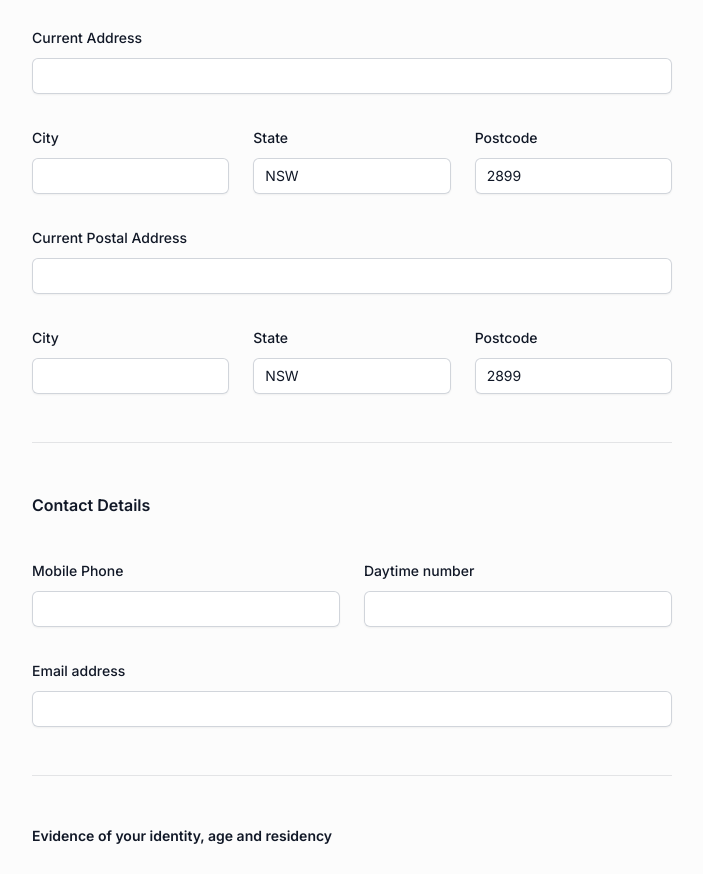
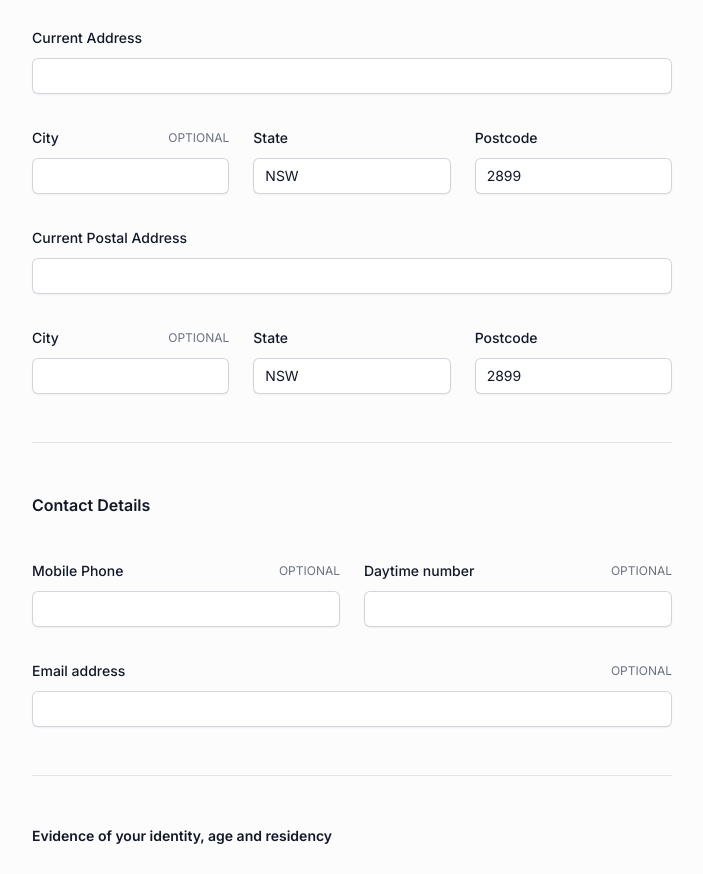
Before and after one commit to bawpcwpn/ni-election-form, a Next.js app: page / in a window 1280 px wide. Shown: the part 1120-1994 px from the top of the page, without its empty margins (288-991 px from the left). Built offline with nearby package versions, Linux system fonts and the light colour scheme.

Commit message:
Field forms

```diff
--- a/app/page.tsx
+++ b/app/page.tsx
@@ -31,7 +31,12 @@ interface ElectionFormInputs {
 }
 
 export default function Home() {
-    const { register, handleSubmit, watch } = useForm<ElectionFormInputs>({
+    const {
+        register,
+        handleSubmit,
+        watch,
+        formState: { errors },
+    } = useForm<ElectionFormInputs>({
         defaultValues: {
             current_state: 'NSW',
             current_postcode: 2899,
@@ -80,12 +85,14 @@ export default function Home() {
                                                 label="I want to vote in-person by pre-poll or at the polling booth on election day"
                                                 {...register('voting_method', { required: true })}
                                                 value="in_person"
+                                                required
                                             />
                                             <RadioInput
                                                 id="online"
                                                 label="I want to vote online (current email address must be provided)"
                                                 {...register('voting_method', { required: true })}
                                                 value="online"
+                                                required
                                             />
                                         </fieldset>
                                     </div>
@@ -105,40 +112,48 @@ export default function Home() {
                                                     label="Mr"
                                                     {...register('title', { required: true })}
                                                     value="Mr"
+                                                    required
                                                 />
                                                 <RadioInput
                                                     id="mrs"
                                                     label="Mrs"
                                                     {...register('title', { required: true })}
                                                     value="Mrs"
+                                                    required
                                                 />
                                                 <RadioInput
                                                     id="ms"
                                                     label="Ms"
                                                     {...register('title', { required: true })}
                                                     value="Ms"
+                                                    required
                                                 />
                                                 <RadioInput
                                                     id="miss"
                                                     label="Miss"
                                                     {...register('title', { required: true })}
                                                     value="Miss"
+                                                    required
                                                 />
                                                 <RadioInput
                                                     id="dr"
                                                     label="Dr"
                                                     {...register('title', { required: true })}
                                                     value="Dr"
+                                                    required
                                                 />
                                                 <RadioInput
                                                     id="other"
                                                     label="Other"
                                                     {...register('title', { required: true })}
                                                     value="Other"
+                                                    required
                                                 />
                                                 <TextInput
                                                     placeholder="Other"
                                                     id="title_other"
+                                                    required={fields.title === 'Other'}
+                                                    errors={errors.title_other}
                                                     {...register('title_other', { required: fields.title === 'Other' })}
                                                 />
                                             </div>
@@ -150,6 +165,8 @@ export default function Home() {
                                         autoComplete="given-name"
                                         {...register('current_given_name')}
                                         className="sm:col-span-3"
+                                        required
+                                        errors={errors.current_given_name}
                                     />
                                     <TextInput
                                         id="family_name"
@@ -157,6 +174,8 @@ export default function Home() {
                                         autoComplete="family-name"
                                         {...register('current_family_name')}
                                         className="sm:col-span-3"
+                                        required
+                                        errors={errors.current_family_name}
                                     />
 
                                     <TextInput
@@ -164,12 +183,14 @@ export default function Home() {
                                         label="Previous Given name(s)"
                                         {...register('previous_given_name')}
                                         className="sm:col-span-3"
+                                        errors={errors.previous_given_name}
                                     />
                                     <TextInput
                                         id="previous_family_name"
                                         label="Previous Family name"
                                         {...register('previous_family_name')}
                                         className="sm:col-span-3"
+                                        errors={errors.previous_family_name}
                                     />
 
                                     <div className="col-span-2">
@@ -182,19 +203,25 @@ export default function Home() {
                                                     id="dob_day"
                                                     label="Day"
                                                     autoComplete="bday-day"
+                                                    required
                                                     {...register('dob_day', { required: true })}
+                                                    errors={errors.dob_day}
                                                 />
                                                 <TextInput
                                                     id="dob_month"
                                                     label="Month"
                                                     autoComplete="bday-month"
+                                                    required
                                                     {...register('dob_month', { required: true })}
+                                                    errors={errors.dob_month}
                                                 />
                                                 <TextInput
                                                     id="dob_year"
                                                     label="Year"
                                                     autoComplete="bday-year"
+                                                    required
                                                     {...register('dob_year', { required: true })}
+                                                    errors={errors.dob_year}
                                                 />
                                             </div>
                                         </fieldset>
@@ -210,6 +237,8 @@ export default function Home() {
                                         className="col-span-full"
                                         label="Current Address"
                                         autoComplete="street-address"
+                                        required
+                                        errors={errors.current_address_1}
                                         {...register('current_address_1', { required: true })}
                                     />
                                     <TextInput
@@ -217,6 +246,7 @@ export default function Home() {
                                         className="sm:col-span-2 sm:col-start-1"
                                         label="City"
                                         autoComplete="address-level2"
+                                        errors={errors.current_address_2}
                                         {...register('current_address_2')}
                                     />
                                     <TextInput
@@ -224,6 +254,8 @@ export default function Home() {
                                         className="sm:col-span-2"
                                         label="State"
                                         autoComplete="state"
+                                        required
+                                        errors={errors.current_state}
                                         {...register('current_state')}
                                     />
                                     <TextInput
@@ -231,6 +263,8 @@ export default function Home() {
                                         className="sm:col-span-2"
                                         label="Postcode"
                                         autoComplete="postal-code"
+                                        required
+                                        errors={errors.current_postcode}
                                         {...register('current_postcode')}
                                     />
 
@@ -239,6 +273,8 @@ export default function Home() {
                                         className="col-span-full"
                                         label="Current Postal Address"
                                         autoComplete="street-address"
+                                        required
+                                        errors={errors.current_postal_address_1}
                                         {...register('current_postal_address_1', { required: true })}
                                     />
                                     <TextInput
@@ -246,6 +282,7 @@ export default function Home() {
                                         className="sm:col-span-2 sm:col-start-1"
                                         label="City"
                                         autoComplete="address-level2"
+                                        errors={errors.current_postal_address_2}
                                         {...register('current_postal_address_2')}
                                     />
                                     <TextInput
@@ -253,6 +290,8 @@ export default function Home() {
                                         className="sm:col-span-2"
                                         label="State"
                                         autoComplete="state"
+                                        required
+                                        errors={errors.current_postal_address_state}
                                         {...register('current_postal_address_state')}
                                     />
                                     <TextInput
@@ -260,6 +299,8 @@ export default function Home() {
                                         className="sm:col-span-2"
                                         label="Postcode"
                                         autoComplete="postal-code"
+                                        required
+                                        errors={errors.current_postal_address_postcode}
                                         {...register('current_postal_address_postcode')}
                                     />
                                 </div>
@@ -273,6 +314,7 @@ export default function Home() {
                                         className="col-span-3"
                                         label="Mobile Phone"
                                         autoComplete="tel"
+                                        errors={errors.mobile}
                                         {...register('mobile')}
                                     />
                                     <TextInput
@@ -280,6 +322,7 @@ export default function Home() {
                                         type="tel"
                                         className="col-span-3"
                                         label="Daytime number"
+                                        errors={errors.daytime}
                                         {...register('daytime')}
                                     />
                                     <TextInput
@@ -288,7 +331,9 @@ export default function Home() {
                                         className="col-span-full"
                                         label="Email address"
                                         autoComplete="email"
-                                        {...register('email', { required: fields.title === 'Other' })}
+                                        errors={errors.email}
+                                        required={fields.voting_method === 'online'}
+                                        {...register('email', { required: fields.voting_method === 'online' })}
                                     />
                                 </div>
                             </div>
@@ -304,18 +349,21 @@ export default function Home() {
                                                 id="photo_id"
                                                 label="(a) Photo Identification with NI Residential Address"
                                                 {...register('evidence', { required: true })}
+                                                required
                                                 value="photo_id"
                                             />
                                             <RadioInput
                                                 id="utility_notice"
                                                 label="(b) Rates or Utility Notice, and ATM or Medicare Card or Photo ID"
                                                 {...register('evidence', { required: true })}
+                                                required
                                                 value="utility_notice"
                                             />
                                             <RadioInput
                                                 id="stat_dec"
                                                 label="A statutory declaration made by a person who can attest to the residential address, length of residency on Norfolk Island, and date of birth of the person who does not have the identification listed in (a) or (b) above."
                                                 {...register('evidence', { required: true })}
+                                                required
                                                 value="stat_dec"
                                             />
                                         </div>
--- a/components/TextInput.tsx
+++ b/components/TextInput.tsx
@@ -1,17 +1,26 @@
 import React, { forwardRef } from 'react';
 import classNames from 'classnames';
+import { FieldError } from 'react-hook-form';
 
 type TextInputProps = React.DetailedHTMLProps<React.InputHTMLAttributes<HTMLInputElement>, HTMLInputElement> & {
     label?: string;
+    errors?: FieldError;
 };
 
-export const TextInput = forwardRef<HTMLInputElement, TextInputProps>(({ label, className, type, ...props }, ref) => {
+export const TextInput = forwardRef<HTMLInputElement, TextInputProps>(
+    ({ label, errors, className, type, ...props }, ref) => {
         return (
             <div className={className}>
                 {label && (
-                <label htmlFor={props?.id || props.name} className="block text-sm font-medium leading-6 text-gray-900">
+                    <div className="flex justify-between items-center">
+                        <label
+                            htmlFor={props?.id || props.name}
+                            className="block text-sm font-medium leading-6 text-gray-900"
+                        >
                             {label}
                         </label>
+                        {!props.required && <span className="text-xs text-gray-500 uppercase">Optional</span>}
+                    </div>
                 )}
 
                 <div className={classNames(label && 'mt-2')}>
@@ -21,9 +30,11 @@ export const TextInput = forwardRef<HTMLInputElement, TextInputProps>(({ label,
                         className="block w-full rounded-md border-0 py-1.5 text-gray-900 shadow-sm ring-1 ring-inset ring-gray-300 placeholder:text-gray-400 focus:ring-2 focus:ring-inset focus:ring-green-600 sm:text-sm sm:leading-6"
                         {...props}
                     />
+                    {errors && <p className="text-sm text-red-500 mt-1">{errors.message}</p>}
                 </div>
             </div>
         );
-});
+    },
+);
 
 TextInput.displayName = 'TextInput';
```
Lines whose indentation alone changed are shown as unchanged.
